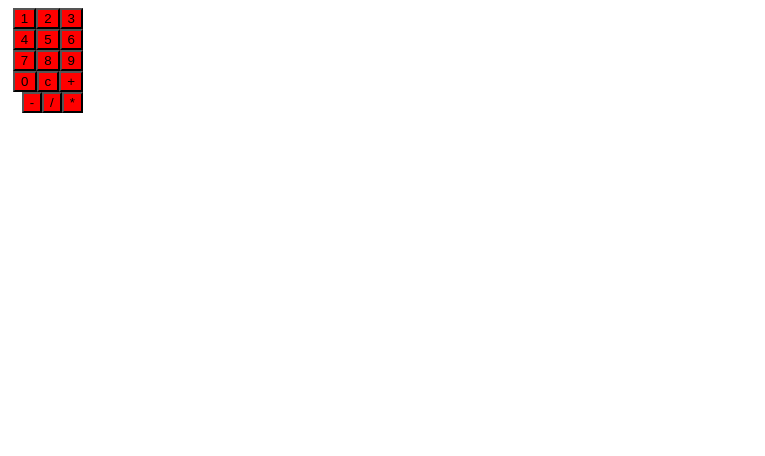
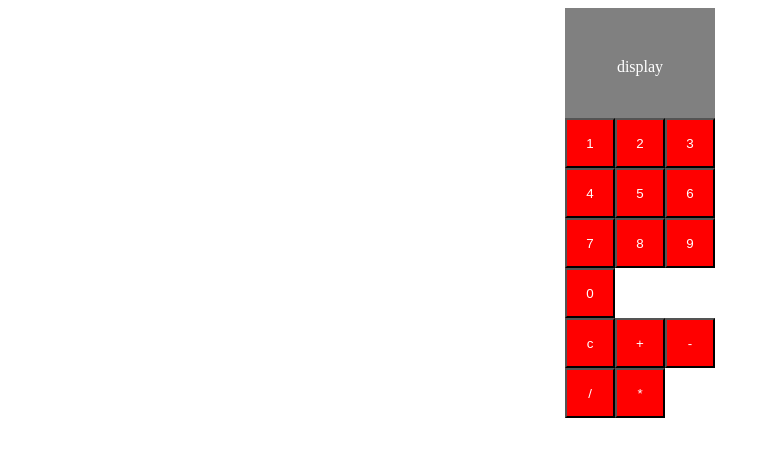
Before and after one commit to blevical/calculator, a plain HTML site: page index.html in a window 1280 px wide. Shown: the whole page, without its empty margins (0-765 px from the left). Drawn offline with Linux system fonts and the light colour scheme.

Commit message:
calculator getting close to being formed

```diff
--- a/index.html
+++ b/index.html
@@ -7,11 +7,9 @@
     <link rel="stylesheet" href="style.css">
 </head>
 <body>
-    <div id="calculator">
-    </div>
     <div id="container">
-            <div id="display"></div>
-            <div class="buttons">
+        <div class="display">display</div>
+        <div class="numbers">
             <button>1</button>
             <button>2</button>
             <button>3</button>
@@ -22,6 +20,8 @@
             <button>8</button>
             <button>9</button>
             <button>0</button>
+        </div>
+        <div class="operators">
             <button>c</button>
             <button>+</button>
             <button>-</button>
@@ -29,7 +29,6 @@
             <button>*</button>
         </div>
     </div>
-    </div>
 <script src="script.js"></script>
 </body>
 </html>
--- a/script.js
+++ b/script.js
@@ -14,6 +14,8 @@ const divide = function(a,b) {
     return a % b;
 };
 
+const newDiv = document.getElementById("display")
+
 const button = document.getElementsByClassName("buttons")
 
 const operations = [add, subtract, multiply, divide]
--- a/style.css
+++ b/style.css
@@ -1,18 +1,41 @@
-.buttons {
+#container {
+    display: flex;
+    flex-direction: column;
+    justify-content: center;
+    align-items: center;
+}
+
+button {
+    background-color: red;
+    height: 50px;
+    width: 50px;
+    color: white;
+    display: flex;
+    /* this allows the numbers to be centered properly */
+    justify-content: center;
+    align-items: center;
+}
+
+.numbers {
+    display: flex;
+    flex-wrap: wrap;
+    width: 150px;
+}
+
+.operators {
+    display: flex;
+    flex-wrap: wrap;
+    width: 150px;
+}
+
+.display {
+    padding: 50px;
+    border: red 15px;
     display: flex;
     flex-direction: row;
-    border: 5px black;
-    width: 75px;
-    height: 75px;
-    flex-wrap: wrap;
-    justify-content: right;
+    justify-content: center;
+    background-color: gray;
+    color: white;
+    width: 50px;
+    height: 10px;
 }
-.container {
-    display: flex;
-    flex-direction: row;
-    flex-wrap: wrap;
-    justify-content: center;
-}
-button {
-    background-color: red;
-}
```
Lines whose indentation alone changed are shown as unchanged.
